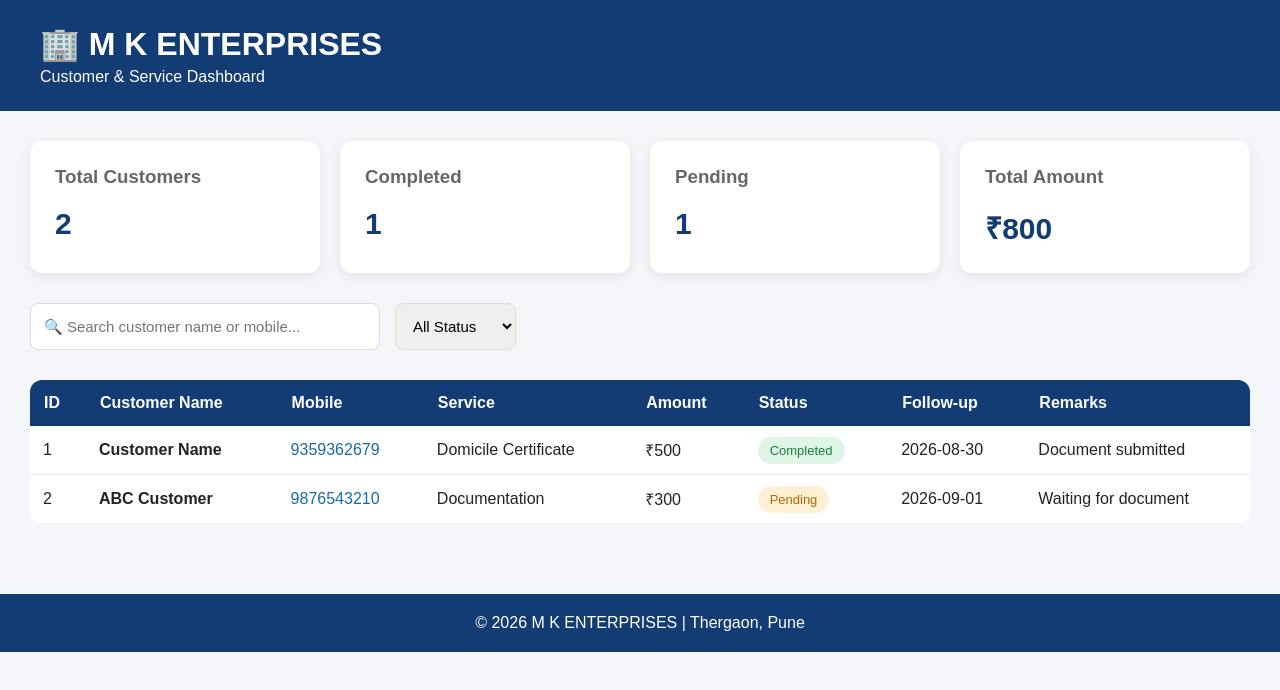
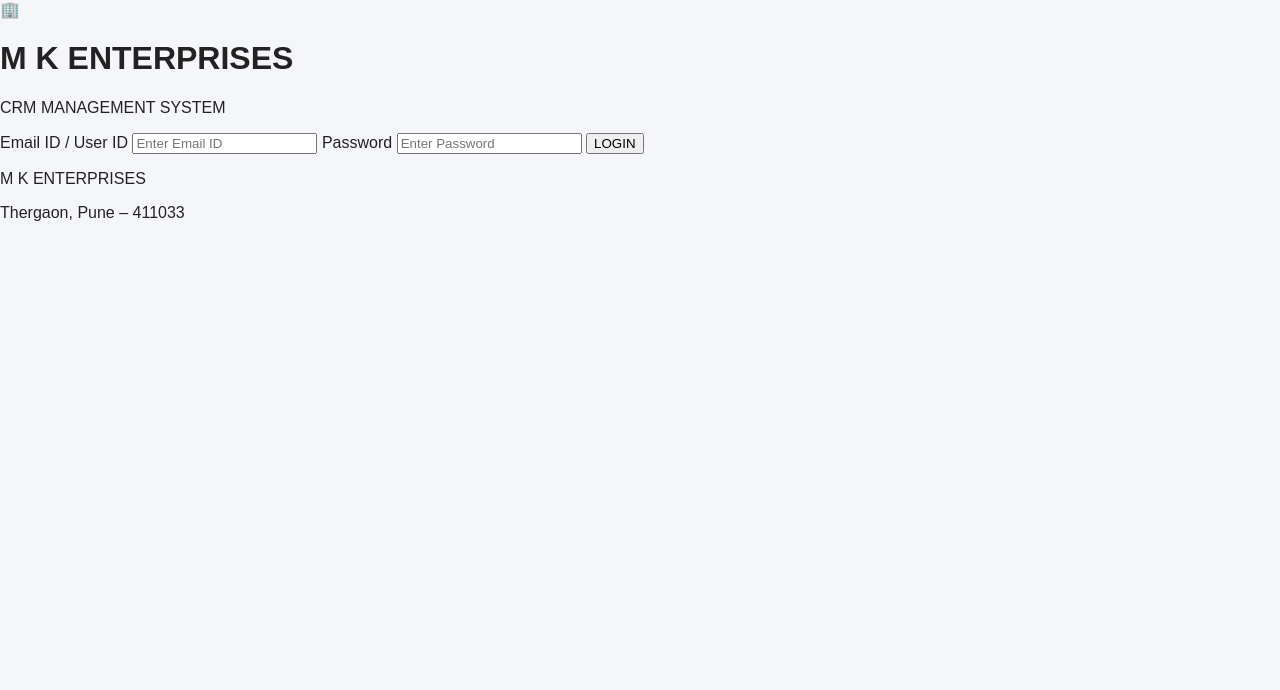
Before and after one commit to meghalivitakarkumbhar-lang/mk-enterprise-dashboard-, a plain HTML site: page index.html in a window 1280 px wide. Drawn offline with Linux system fonts and the light colour scheme; files whose address does not match are found by name.

Commit message:
Update index.html

```diff
--- a/index.html
+++ b/index.html
@@ -2,107 +2,87 @@
 <html lang="en">
 
 <head>
+
     <meta charset="UTF-8">
-    <meta name="viewport" content="width=device-width, initial-scale=1.0">
 
-    <title>M K ENTERPRISES - Dashboard</title>
+    <meta name="viewport"
+          content="width=device-width, initial-scale=1.0">
+
+    <title>M K ENTERPRISES - Login</title>
 
     <link rel="stylesheet" href="style.css">
+
 </head>
+
 
 <body>
 
-    <header>
-        <div>
-            <h1>🏢 M K ENTERPRISES</h1>
-            <p>Customer & Service Dashboard</p>
-        </div>
-    </header>
+    <div class="login-page">
 
-    <main>
+        <div class="login-box">
 
-        <!-- DASHBOARD CARDS -->
-
-        <section class="dashboard">
-
-            <div class="card">
-                <h3>Total Customers</h3>
-                <div id="totalCustomers">0</div>
+            <div class="logo">
+                🏢
             </div>
 
-            <div class="card">
-                <h3>Completed</h3>
-                <div id="completed">0</div>
-            </div>
+            <h1>M K ENTERPRISES</h1>
 
-            <div class="card">
-                <h3>Pending</h3>
-                <div id="pending">0</div>
-            </div>
-
-            <div class="card">
-                <h3>Total Amount</h3>
-                <div id="totalAmount">₹0</div>
-            </div>
-
-        </section>
+            <p class="subtitle">
+                CRM MANAGEMENT SYSTEM
+            </p>
 
 
-        <!-- SEARCH + FILTER -->
+            <form id="loginForm">
 
-        <section class="controls">
+                <label>
+                    Email ID / User ID
+                </label>
 
                 <input
                     type="text"
-                id="search"
-                placeholder="🔍 Search customer name or mobile..."
+                    id="email"
+                    placeholder="Enter Email ID"
+                    required
                 >
 
-            <select id="statusFilter">
 
-                <option value="All">All Status</option>
-                <option value="Completed">Completed</option>
-                <option value="Pending">Pending</option>
+                <label>
+                    Password
+                </label>
 
-            </select>
-
-        </section>
+                <input
+                    type="password"
+                    id="password"
+                    placeholder="Enter Password"
+                    required
+                >
 
 
-        <!-- CUSTOMER TABLE -->
-
-        <section class="table-container">
-
-            <table>
-
-                <thead>
-
-                    <tr>
-                        <th>ID</th>
-                        <th>Customer Name</th>
-                        <th>Mobile</th>
-                        <th>Service</th>
-                        <th>Amount</th>
-                        <th>Status</th>
-                        <th>Follow-up</th>
-                        <th>Remarks</th>
-                    </tr>
-
-                </thead>
-
-                <tbody id="customerTable">
-                </tbody>
-
-            </table>
-
-        </section>
-
-    </main>
+                <button type="submit">
+                    LOGIN
+                </button>
 
 
-    <footer>
-        © 2026 M K ENTERPRISES | Thergaon, Pune
-    </footer>
+                <p id="loginMessage"></p>
+
+            </form>
+
+
+            <div class="login-footer">
+
+                <p>
+                    M K ENTERPRISES
+                </p>
+
+                <p>
+                    Thergaon, Pune – 411033
+                </p>
+
+            </div>
+
+        </div>
+
+    </div>
 
 
     <script src="script.js"></script>
```
Lines whose indentation alone changed are shown as unchanged.
